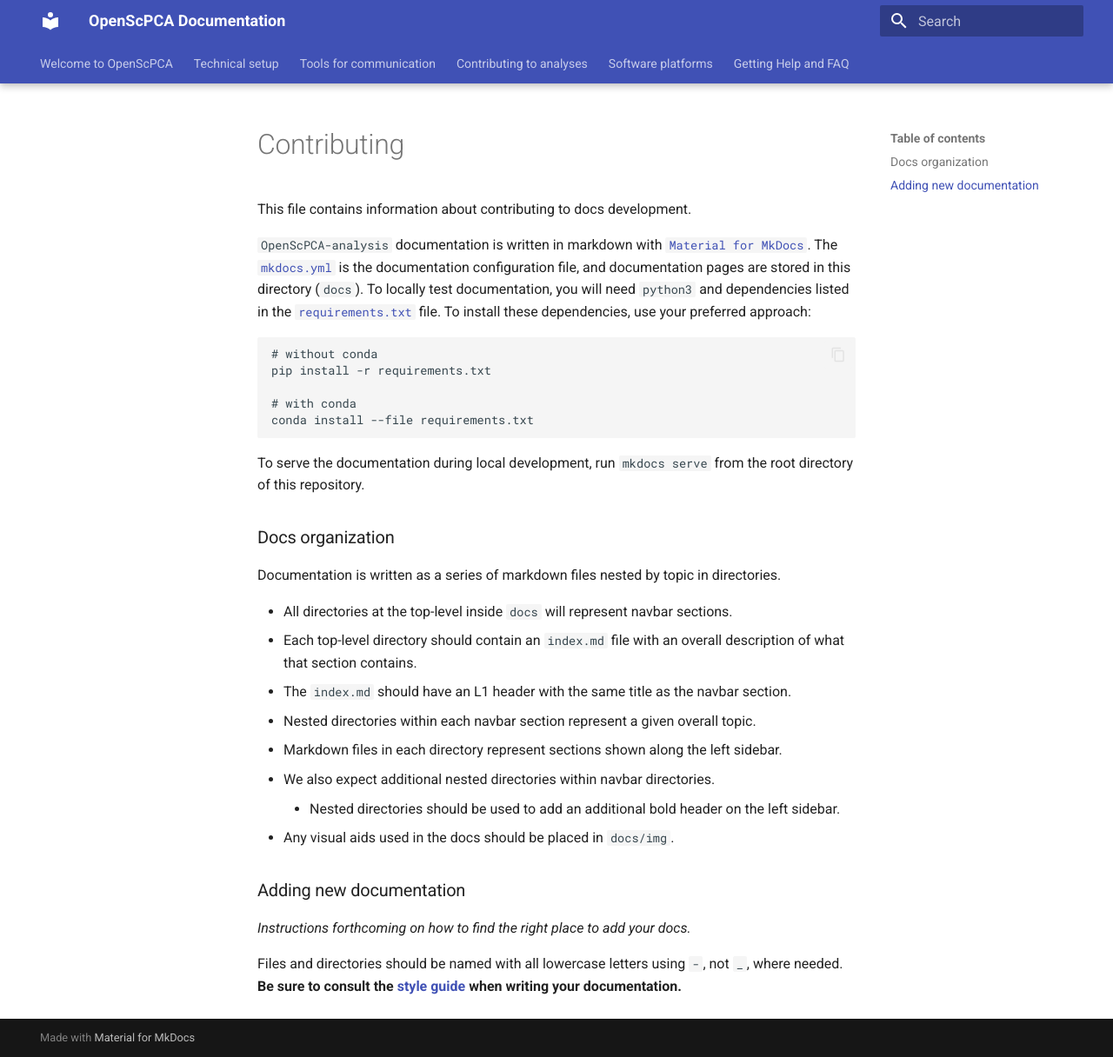
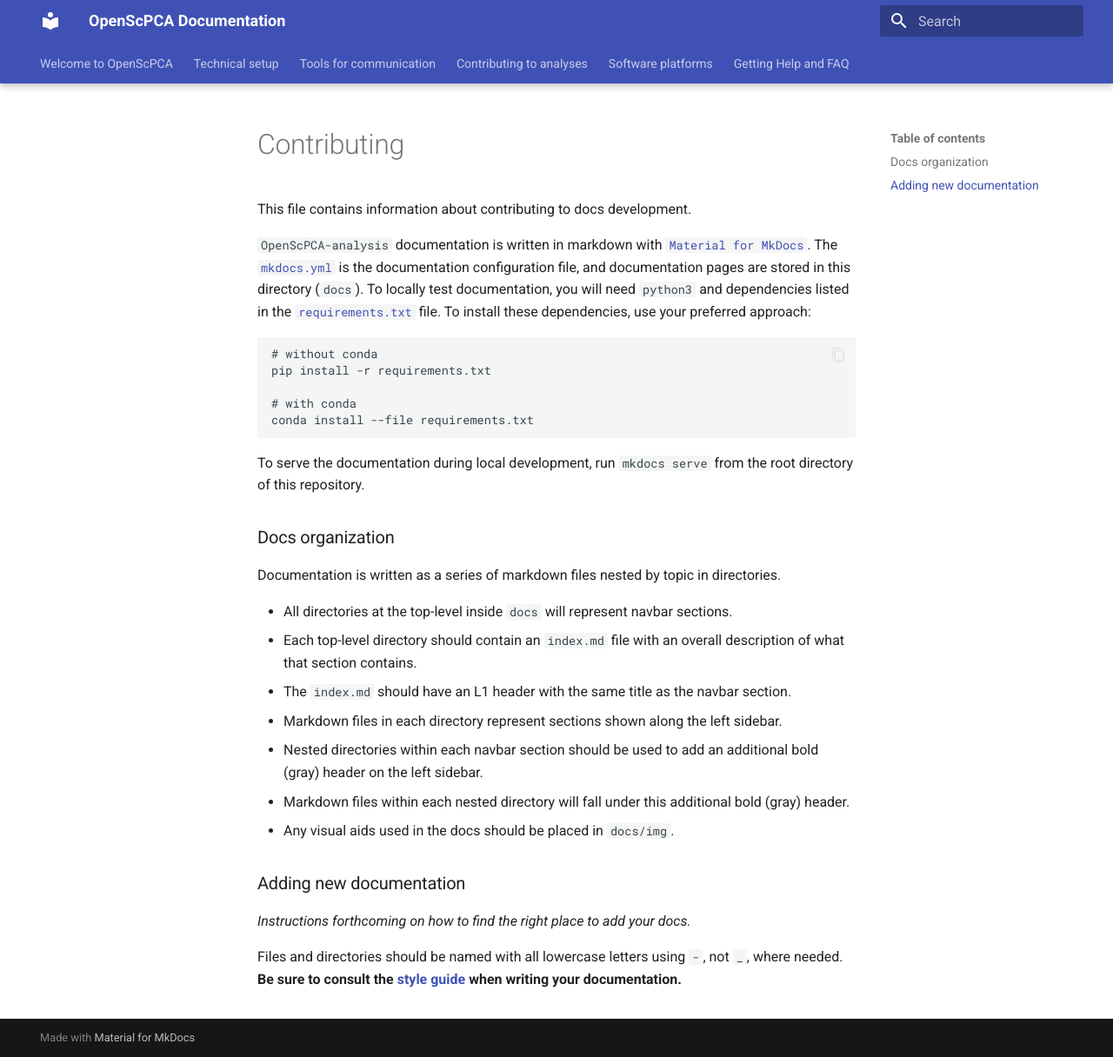
Before and after one commit to AlexsLemonade/OpenScPCA-analysis, an MkDocs documentation site: the page built from docs/contributing.md, in a window 1280 px wide and 1216 px high. Shown: the whole window at 87% size. Built offline with MkDocs 1.6.1 and Material for MkDocs 9.7.7, drawn with Linux system fonts in a browser that asks for light colours.

Commit message:
correct some contributing text

```diff
--- a/docs/contributing.md
+++ b/docs/contributing.md
@@ -23,10 +23,9 @@
 - All directories at the top-level inside `docs` will represent navbar sections.
   - Each top-level directory should contain an `index.md` file with an overall description of what that section contains.
   - The `index.md` should have an L1 header with the same title as the navbar section.
-- Nested directories within each navbar section represent a given overall topic.
   - Markdown files in each directory represent sections shown along the left sidebar.
-  - We also expect additional nested directories within navbar directories.
-    - Nested directories should be used to add an additional bold header on the left sidebar.
+- Nested directories within each navbar section should be used to add an additional bold (gray) header on the left sidebar.
+  - Markdown files within each nested directory will fall under this additional bold (gray) header.
 - Any visual aids used in the docs should be placed in `docs/img`.
 
 ### Adding new documentation
```
